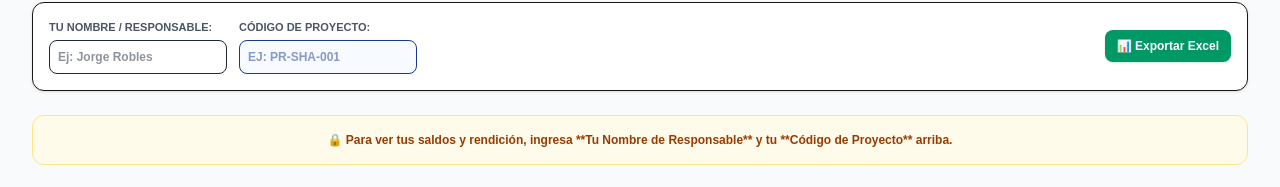
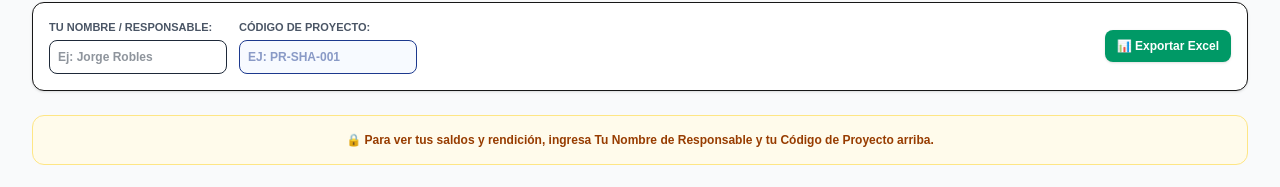
Before and after one commit to jroblestinajeros-lab/Control-de-vencimientos, a Next.js app: page /caja in a window 1280 px wide. Shown: the part 220-407 px from the top of the page. Built offline with nearby package versions, Linux system fonts and the light colour scheme; no server answers; the database is empty.

Commit message:
Update page.tsx

```diff
--- a/app/caja/page.tsx
+++ b/app/caja/page.tsx
@@ -410,7 +410,7 @@ export default function CajaChicaHome() {
         {/* Resumen Financiero Privado */}
         {!esAdmin && (!responsableFiltro || !proyectoSeleccionado) ? (
           <div className="bg-amber-50 border border-amber-200 p-4 rounded-xl text-center text-xs font-semibold text-amber-800">
-            🔒 Para ver tus saldos y rendición, ingresa **Tu Nombre de Responsable** y tu **Código de Proyecto** arriba.
+            🔒 Para ver tus saldos y rendición, ingresa Tu Nombre de Responsable y tu Código de Proyecto arriba.
           </div>
         ) : (
           <div className="grid grid-cols-1 md:grid-cols-3 gap-4">
```
